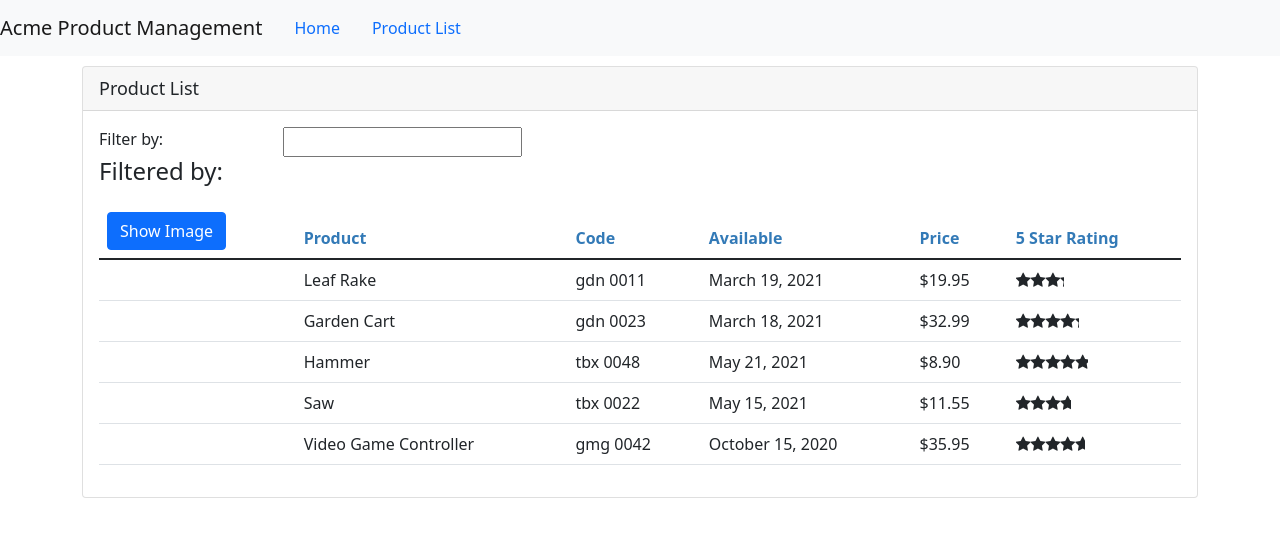
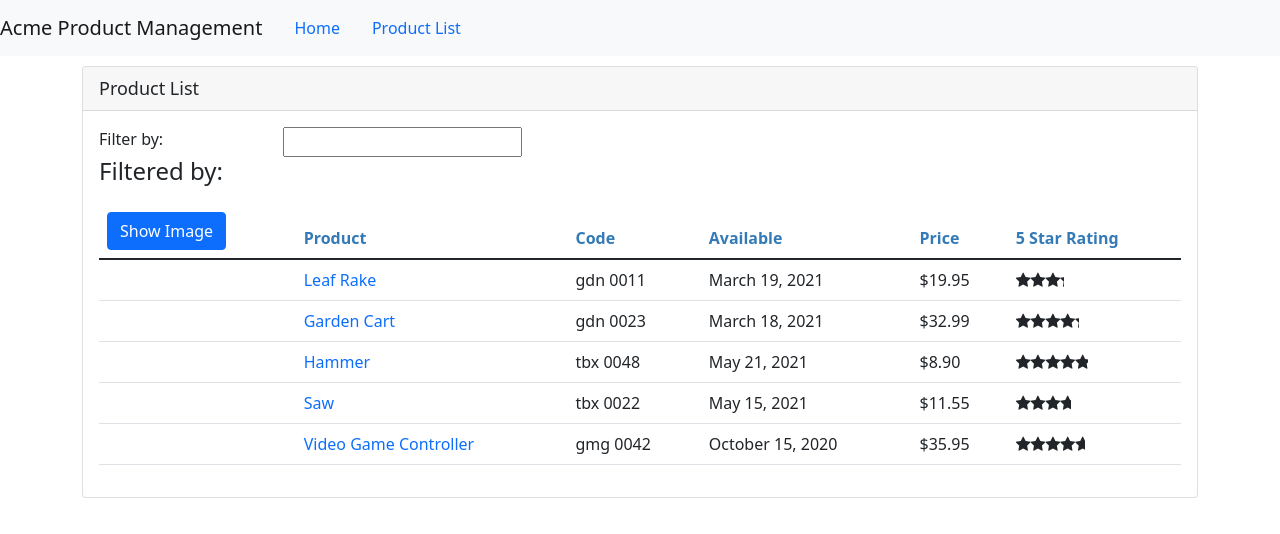
Before and after one commit to colinlwhite/AngularGettingStarted, an Angular app: page /products in a window 1280 px wide. Shown: the top 534 px of the page. Built offline with nearby package versions, Linux system fonts and the light colour scheme.

Commit message:
Included parameters when using the routerLink directive

```diff
--- a/src/app/products/product-detail.component.ts
+++ b/src/app/products/product-detail.component.ts
@@ -1,4 +1,5 @@
 import { Component, OnInit } from '@angular/core';
+import { ActivatedRoute } from '@angular/router';
 
 @Component({
   templateUrl: './product-detail.component.html',
@@ -7,9 +8,11 @@
 export class ProductDetailComponent implements OnInit {
   pageTitle: string = 'Product Detail';
 
-  constructor() { }
+  constructor(private route: ActivatedRoute) { }
 
   ngOnInit(): void {
+    const id = Number(this.route.snapshot.paramMap.get("id"));
+    this.pageTitle += `: ${id}`;
   }
 
 }
--- a/src/app/products/product-list.component.html
+++ b/src/app/products/product-list.component.html
@@ -46,7 +46,11 @@
                   [style.margin.px]="imageMargin"
                 >
               </td>
-              <td>{{ product.productName }}</td>
+              <td>
+                <a [routerLink]="['/products', product.productId ]">
+                {{ product.productName }}
+                </a>
+              </td>
               <td>{{ product.productCode | lowercase | ConvertToSpaces: '-' }}</td>
               <td>{{ product.releaseDate }}</td>
               <td>{{ product.price | currency: 'USD': 'symbol':'1.2-2'}}</td>
```
